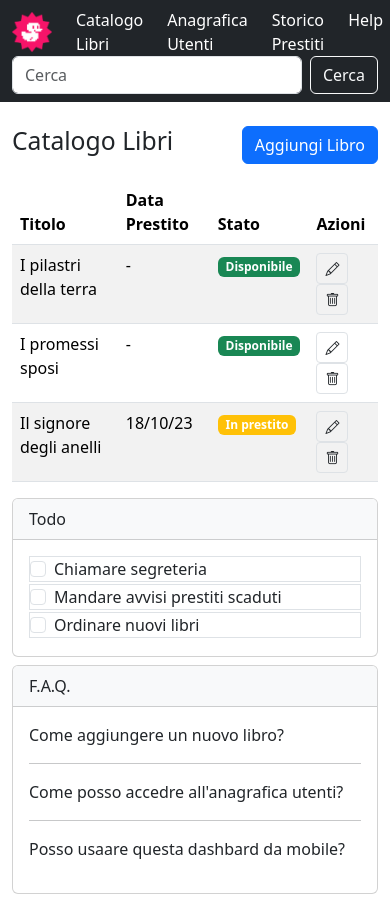
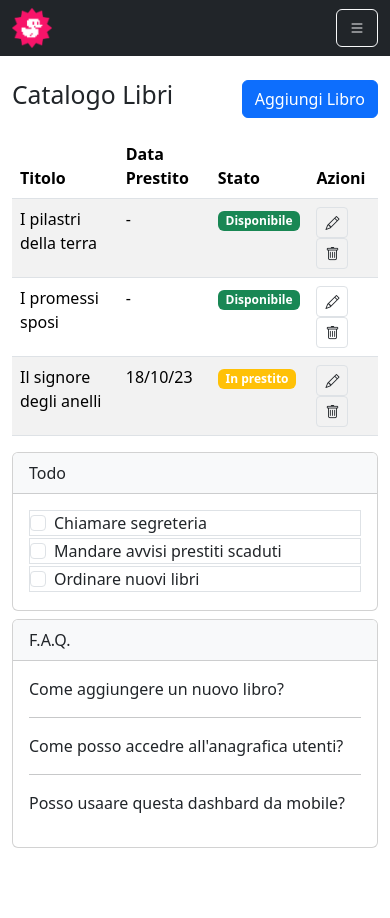
Before and after one commit to aldodenegri/html-css-bootstrap-dashboard, a plain HTML site: page index.html in a window 390 px wide. After the commit the page ends 872 px from the top, so only its background shows below. Drawn offline with nearby package versions, Linux system fonts and the light colour scheme.

Commit message:
responsive fatto

```diff
--- a/index.html
+++ b/index.html
@@ -15,33 +15,34 @@
 
 <body>
   <div class="container-fluid bg-dark text-white py-2">
-    <div class="row align-items-center">
+    <div class="row">
+      <div class="col-12">
+        <div class="d-flex align-items-center justify-content-between">
 
-      <!-- Colonna: Logo e link -->
-      <div class="col-md-9 d-flex align-items-center">
-
-        <!-- Logo -->
-        <a href="#" class="me-4">
+          <a href="#" class="me-3">
             <img src="./img/duck.png" alt="Logo" width="40" height="40">
           </a>
 
-        <!-- Link di navigazione -->
-        <nav class="d-flex gap-4">
+          <nav class="d-none d-lg-flex gap-4 flex-grow-1">
             <a href="#" class="text-white text-decoration-none">Catalogo Libri</a>
-          <a href="#" class="text-white text-decoration-none text-secondry">Anagrafica Utenti</a>
-          <a href="#" class="text-white text-decoration-none text-secondry">Storico Prestiti</a>
-          <a href="#" class="text-white text-decoration-none text-secondry">Help</a>
+            <a href="#" class="text-white text-decoration-none">Anagrafica Utenti</a>
+            <a href="#" class="text-white text-decoration-none">Storico Prestiti</a>
+            <a href="#" class="text-white text-decoration-none">Help</a>
           </nav>
-      </div>
 
-      <!-- Colonna: Campo di ricerca -->
-      <div class="col-md-3">
-        <form class="d-flex">
+          <form class="d-none d-lg-flex ms-4" role="search">
             <input class="form-control me-2" type="search" placeholder="Cerca" aria-label="Cerca">
             <button class="btn btn-outline-light" type="submit">Cerca</button>
           </form>
+
+          <div class="d-lg-none ms-auto">
+            <button class="btn btn-outline-light" type="button">
+              <i class="bi bi-list"></i>
+            </button>
           </div>
 
+        </div>
+      </div>
     </div>
   </div>
 
@@ -131,11 +132,17 @@
           </div>
           <div class="card-body">
             <ul class="list-unstyled">
-              <li><p>Come aggiungere un nuovo libro?</p></li>
+              <li>
+                <p>Come aggiungere un nuovo libro?</p>
+              </li>
               <hr>
-              <li><p>Come posso accedre all'anagrafica utenti?</p></li>
+              <li>
+                <p>Come posso accedre all'anagrafica utenti?</p>
+              </li>
               <hr>
-              <li><p>Posso usaare questa dashbard da mobile?</p></li>
+              <li>
+                <p>Posso usaare questa dashbard da mobile?</p>
+              </li>
             </ul>
           </div>
         </div>
```
Lines whose indentation alone changed are shown as unchanged.
